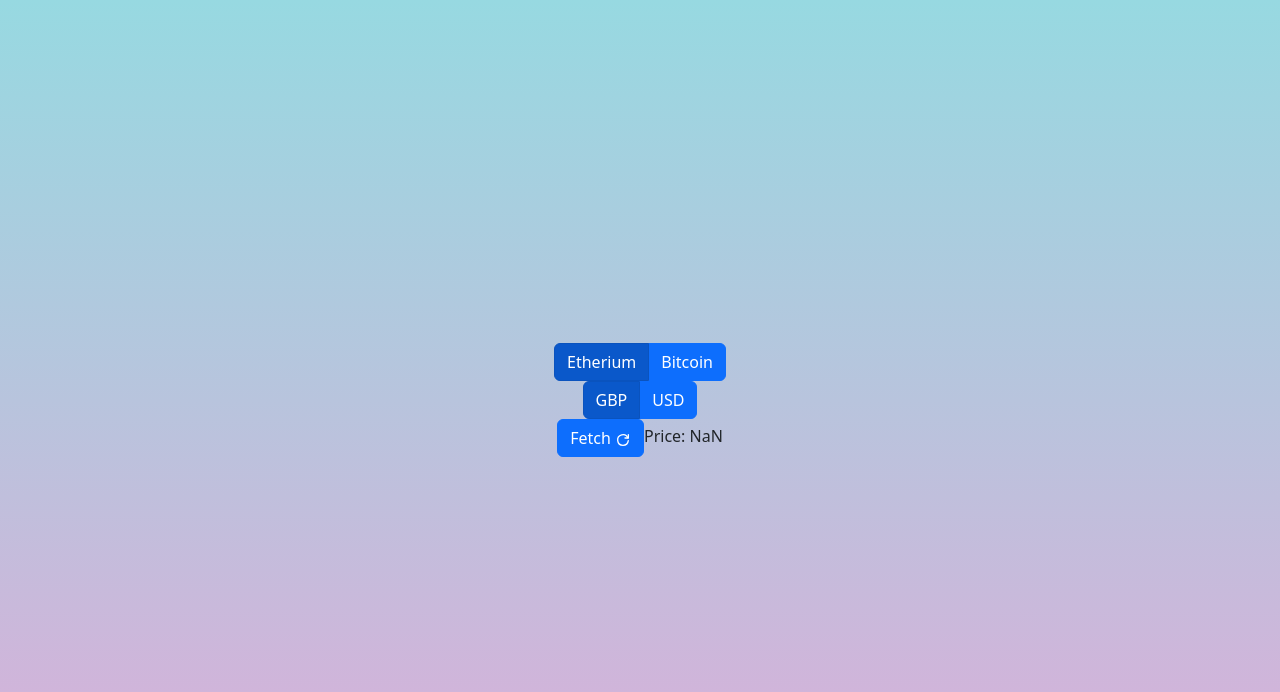
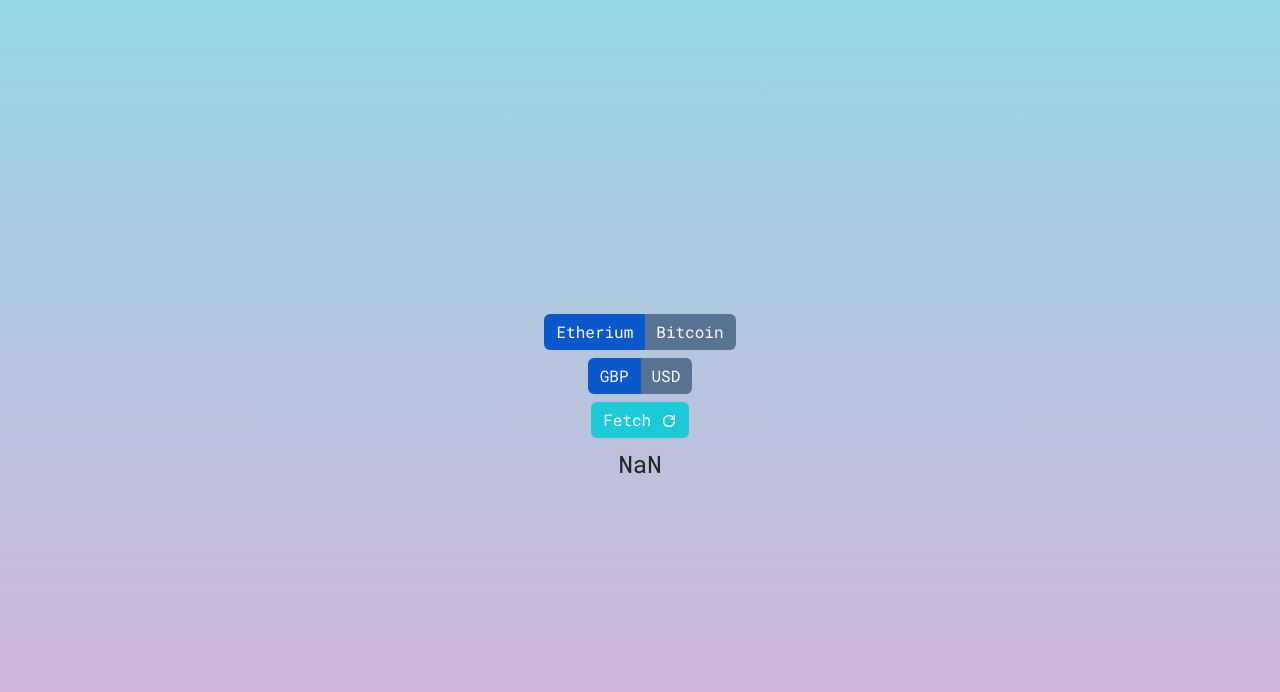
Before and after one commit to Ryocon/price-widget, a React (Vite) app: page / in a window 1280 px wide. Shown: the top 692 px of the page. Built offline with nearby package versions, Linux system fonts and the light colour scheme; no server answers.

Commit message:
styling updates + formatting

```diff
--- a/src/components/CoinFetch.jsx
+++ b/src/components/CoinFetch.jsx
@@ -1,122 +1,112 @@
 import React from "react";
-import { useState, useEffect } from "react"
+import { useState, useEffect } from "react";
 import { Button } from "react-bootstrap";
-import { TbReload } from 'react-icons/tb';
+import { TbReload } from "react-icons/tb";
 
-function CoinFetch (props) {
-    let [coinPrice, setPrice] = useState('loading..')
+function CoinFetch(props) {
+  let [coinPrice, setPrice] = useState("loading..");
 
-    let coinValue = props.coinValue
-    let currency = props.currency
+  let coinValue = props.coinValue;
+  let currency = props.currency;
 
+  let [currencyData, setCurrencyData] = useState(currency);
+  let [coinData, setCoinData] = useState(coinValue);
 
-    let [currencyData, setCurrencyData] = useState(currency)
-    let [coinData, setCoinData] = useState(coinValue)
-
-    let [symbol, setSymbol] = useState('')
+  let [symbol, setSymbol] = useState("");
 
   // second useeffect to remove selection lag
   useEffect(() => {
-    setCurrencyData(currency)
-    setCoinData(coinValue)
-    console.log(currency, coinValue)
-    })
+    setCurrencyData(currency);
+    setCoinData(coinValue);
+    console.log(currency, coinValue);
+  });
 
-
-    console.log(currency, coinValue)
-    console.log(currencyData, coinData)
-
-
+  console.log(currency, coinValue);
+  console.log(currencyData, coinData);
 
   useEffect(() => {
-
     // setCurrencyData(currency)
     // setCoinData(coinValue)
 
-        console.log('Set to fetch: ' + coinData + currencyData)
+    console.log("Set to fetch: " + coinData + currencyData);
 
     //! Uncomment to ensure API fetch
-        if (coinData === 'Etherium') {
-            ethFetch(currencyData)
+    // ! This works to bring back the previous search but does not display what the previous search was
+    // attempt at dynamically fetching the data based on the checked radio boxes
+    // the state always loaded the previous input and I have not as yet fixed this bug
+    if (coinData === "Etherium") {
+      ethFetch(currencyData);
     } else {
-            btcFetch(currencyData)
+      btcFetch(currencyData);
     }
-
-    }, [props])
-
-
-
-
+  }, [props]);
 
   // if eth
   function ethFetch(currencyData) {
+    console.log("You are in ethFetch " + currencyData);
 
-        console.log('You are in ethFetch ' + currencyData)
-
-        fetch('https://api.coinpaprika.com/v1/tickers/eth-ethereum?quotes=GBP,USD')
+    fetch("https://api.coinpaprika.com/v1/tickers/eth-ethereum?quotes=GBP,USD")
       .then((response) => response.json())
       .then((data) => {
-            if (currencyData === 'GBP') {
-                console.log(data.quotes.GBP.price)
-                setPrice(data.quotes.GBP.price)
-                setSymbol('£')
+        if (currencyData === "GBP") {
+          console.log(data.quotes.GBP.price);
+          setPrice(data.quotes.GBP.price);
+          setSymbol("£");
           // setCurrencyData('GBP')
         } else {
-                console.log(data.quotes.USD.price)
-                setPrice(data.quotes.USD.price)
-                setSymbol('$')
+          console.log(data.quotes.USD.price);
+          setPrice(data.quotes.USD.price);
+          setSymbol("$");
           // setCurrencyData('USD')
         }
       })
       .catch((err) => {
-            console.log(err.message)
-        })
-
+        console.log(err.message);
+      });
   }
 
   // if btc
   function btcFetch() {
+    console.log("You are in btcFetch " + currencyData);
 
-        console.log('You are in btcFetch ' + currencyData)
-
-        fetch('https://api.coinpaprika.com/v1/tickers/btc-bitcoin?quotes=GBP,USD')
+    fetch("https://api.coinpaprika.com/v1/tickers/btc-bitcoin?quotes=GBP,USD")
       .then((response) => response.json())
       .then((data) => {
-            if (currencyData === 'GBP') {
-                console.log(data.quotes.GBP.price)
-                setPrice(data.quotes.GBP.price)
-                setSymbol('£')
+        if (currencyData === "GBP") {
+          console.log(data.quotes.GBP.price);
+          setPrice(data.quotes.GBP.price);
+          setSymbol("£");
           // setCurrencyData('GBP')
         } else {
-                console.log(data.quotes.USD.price)
-                setPrice(data.quotes.USD.price)
-                setSymbol('$')
+          console.log(data.quotes.USD.price);
+          setPrice(data.quotes.USD.price);
+          setSymbol("$");
         }
       })
       .catch((err) => {
-            console.log(err.message)
-        })
-
+        console.log(err.message);
+      });
   }
 
+  // fetch/refresh
+  const handleClick = () => {
+    if (coinData === "Etherium") {
+      ethFetch(currencyData);
+    } else {
+      btcFetch(currencyData);
+    }
+  };
 
-    const handleClick = () => {
-        if (coinData === 'Etherium') {
-            ethFetch(currencyData)
-        } else {
-            btcFetch(currencyData)
-        }
+  return (
+    <div className="fetch">
+      <Button className="btn-fetch" onClick={handleClick}>
+        Fetch <TbReload />
+      </Button>
+      <h4>
+         {symbol}{parseFloat(coinPrice).toFixed(2)}
+      </h4>
+    </div>
+  );
 }
 
-
-
-
-    return (
-        <div>
-            <Button onClick={handleClick}>Fetch <TbReload /></Button>
-            Price: {symbol} {parseFloat(coinPrice).toFixed(2)}
-        </div>
-    )
-}
-
-export default CoinFetch
+export default CoinFetch;
--- a/src/components/Toggle.jsx
+++ b/src/components/Toggle.jsx
@@ -1,59 +1,65 @@
-import { useState } from 'react';
-import ToggleButton from 'react-bootstrap/ToggleButton';
-import ToggleButtonGroup from 'react-bootstrap/ToggleButtonGroup';
-import CoinFetch from './CoinFetch'
+import { useState } from "react";
+import ToggleButton from "react-bootstrap/ToggleButton";
+import ToggleButtonGroup from "react-bootstrap/ToggleButtonGroup";
+import CoinFetch from "./CoinFetch";
 
 function Toggle() {
-
-   let [coinValue, setValue] = useState(localStorage.getItem('coin'))
-   let [currency, setCurrency] = useState(localStorage.getItem('currency'))
+  let [coinValue, setValue] = useState(localStorage.getItem("coin"));
+  let [currency, setCurrency] = useState(localStorage.getItem("currency"));
   //    let [currentCoin, setCoin] = useState('')
   //    let [currentCurrency, setCurrentCurrency] = useState('')
 
   const handleChangeCoin = (value) => {
-    setValue(value)
+    setValue(value);
     // setCoin(value)
-   }
+  };
 
   const handleChangeCurrency = (value) => {
-    setCurrency(value)
+    setCurrency(value);
     // setCurrentCurrency(value)
-   }
+  };
 
-   console.log(coinValue)
-   console.log(currency)
-   localStorage.clear()
+  console.log(coinValue);
+  console.log(currency);
+  localStorage.clear();
   //    setting local storage
-   localStorage.setItem('coin', coinValue)
-   localStorage.setItem('currency', currency)
+  localStorage.setItem("coin", coinValue);
+  localStorage.setItem("currency", currency);
 
   return (
     <>
-      <ToggleButtonGroup type="radio" name="coin-options" id="coin-select" defaultValue={'Etherium'} onChange={handleChangeCoin}>
-        <ToggleButton id="coin-radio-1" value={'Etherium'}>
+      <ToggleButtonGroup
+        type="radio"
+        name="coin-options"
+        id="coin-select"
+        defaultValue={"Etherium"}
+        onChange={handleChangeCoin}
+      >
+        <ToggleButton id="coin-radio-1" value={"Etherium"}>
           Etherium
         </ToggleButton>
-        <ToggleButton id="coin-radio-2" value={'Bitcoin'}>
+        <ToggleButton id="coin-radio-2" value={"Bitcoin"}>
           Bitcoin
         </ToggleButton>
       </ToggleButtonGroup>
       <br />
 
-      <ToggleButtonGroup type="radio" name="currency" id="currency-select" defaultValue={'GBP'}
-      onChange={handleChangeCurrency}>
-        <ToggleButton id="currency-radio-1" value={'GBP'}>
+      <ToggleButtonGroup
+        type="radio"
+        name="currency"
+        id="currency-select"
+        defaultValue={"GBP"}
+        onChange={handleChangeCurrency}
+      >
+        <ToggleButton id="currency-radio-one" value={"GBP"}>
           GBP
         </ToggleButton>
-        <ToggleButton id="currency-radio-2" value={'USD'}>
+        <ToggleButton id="currency-radio-two" value={"USD"}>
           USD
         </ToggleButton>
       </ToggleButtonGroup>
 
-      <CoinFetch
-      coinValue={coinValue}
-      currency={currency} />
-
-
+      <CoinFetch coinValue={coinValue} currency={currency} />
     </>
   );
 }
--- a/src/index.css
+++ b/src/index.css
@@ -1,4 +1,4 @@
-
+@import url('https://fonts.googleapis.com/css2?family=Roboto+Mono&family=Roboto:wght@700&display=swap');
 
 :root {
   font-family: Inter, system-ui, Avenir, Helvetica, Arial, sans-serif;
@@ -25,4 +25,39 @@ body {
   min-height: 100vh;
   background-color: #D9AFD9;
   background-image: linear-gradient(0deg, #D9AFD9 0%, #97D9E1 100%);
+  font-family: 'Roboto', sans-serif;
+  font-family: 'Roboto Mono', monospace;
 }
+
+#currency-select {
+  padding: 0.5em;
+}
+
+.App {
+  border: 2px;
+  border-radius: 2px;
+}
+
+.fetch {
+  display: flex;
+  place-items: center;
+  flex-direction: column;
+  justify-content: space-evenly;
+}
+
+h4 {
+  padding-top: 0.5em ;
+}
+
+.btn-primary {
+  background-color: #587291;
+  border: none;
+}
+
+.btn-primary:checked {
+  background-color: aliceblue;
+}
+
+.btn-fetch {
+  background-color: #1ccad8;
+}
```
Lines whose indentation alone changed are shown as unchanged.
